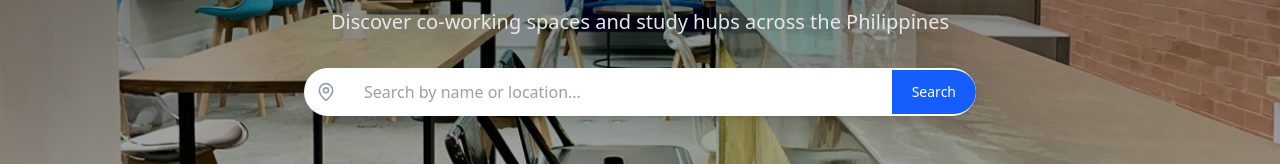
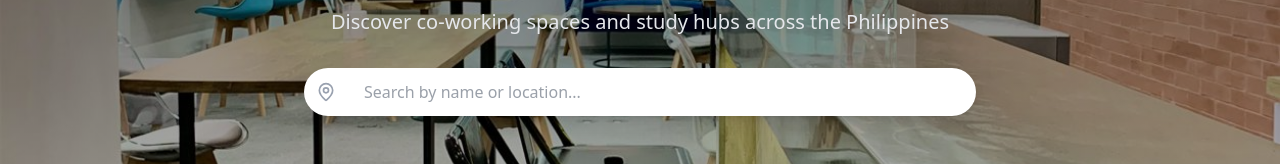
Before and after one commit to bmsj23/sample-project-vercel, a React (Vite) app: page / in a window 1280 px wide. Shown: the part 248-412 px from the top of the page. Built offline with nearby package versions, Linux system fonts and the light colour scheme; the HTML template or start-up script is replaced by a standard one.

Commit message:
refactor: simplify search bar by removing submit button and relying on input change

```diff
--- a/src/pages/HomePage.jsx
+++ b/src/pages/HomePage.jsx
@@ -86,13 +86,6 @@ function HomePage() {
                     onChange={handleSearchChange}
                     aria-label="Search by name or location"
                   />
-                  <button
-                    type="submit"
-                    onClick={() => { /* keep current behavior: filtering handled by input change */ }}
-                    className="bg-blue-600 text-white px-5 py-3 rounded-r-full text-sm font-medium hover:bg-blue-700 transition-colors"
-                  >
-                    Search
-                  </button>
                 </div>
               </form>
             </div>
```
